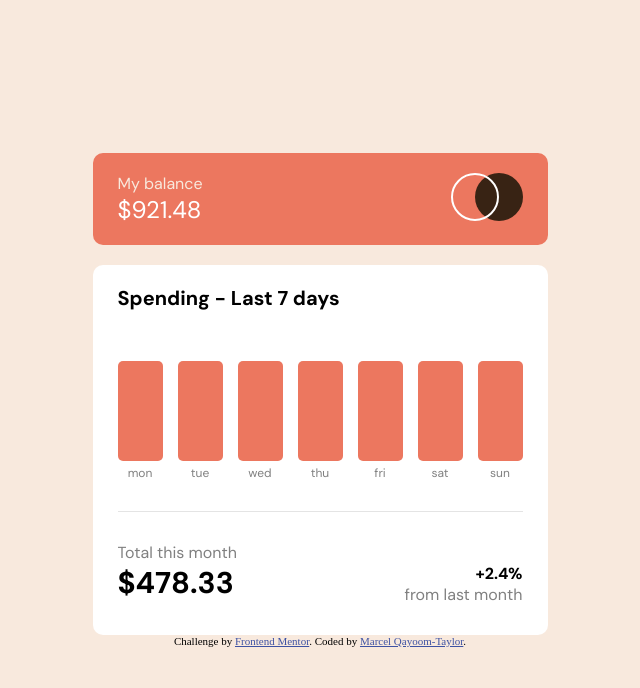
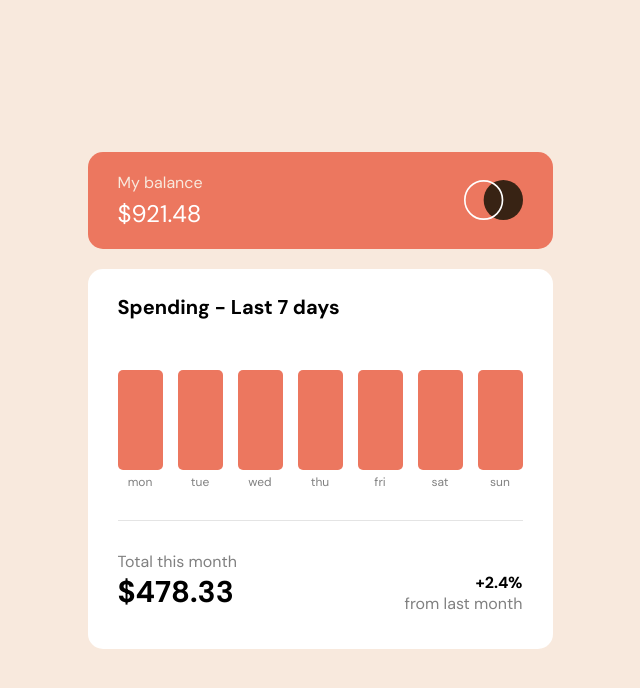
Before and after one commit to marcel-qayoom-taylor/expenses-chart-component, a website with bundled scripts: page index.html in a window 1280 px wide. Shown: the whole page, without its empty margins (320-960 px from the left). Built offline with nearby package versions, Linux system fonts and the light colour scheme.

Commit message:
Padding adjustments

```diff
--- a/css/style.css
+++ b/css/style.css
@@ -26,16 +26,19 @@ body {
 .balanceBar {
   background-color: hsl(10, 79%, 65%);
   width: auto;
-  padding: 20px 25px;
-  border-radius: 10px;
+  padding: 20px 30px;
+  border-radius: 15px;
   color: white;
   display: grid;
   grid-template-columns: auto auto;
-  grid-row: auto auto;
+  grid-template-rows: auto auto;
+  grid-row-gap: 5px;
 }
 
 .balanceBar img{
   grid-row: span 2;
+  width: 30%;
+  align-self: center;
 }
 
 .balanceBar span:first-child {
@@ -48,8 +51,8 @@ body {
 
 .spending {
   background-color: white;
-  padding: 20px 25px;
-  border-radius: 10px;
+  padding: 25px 30px;
+  border-radius: 15px;
 }
 
 .spending > span {
@@ -117,13 +120,3 @@ body {
 .grey {
   color: gray;
 }
-
-.attribution { font-size: 11px; text-align: center; }
-.attribution a { color: hsl(228, 45%, 44%); }
-
-/* // Colors
-// $lightPeach:#f7e8dc;
-// $bloodOrange: #ec755d;
-// $lightBloodOrange: #ff9b87;
-// $darkSkyBlue:#76b4bb;
-// $lightSkyBlue: #b4dfe5; */
--- a/index.html
+++ b/index.html
@@ -39,20 +39,5 @@
       </div>
     </div>
   </div>
-
-
-
-
-
-
-
-
-
-
-
-  <div class="attribution">
-    Challenge by <a href="https://www.frontendmentor.io?ref=challenge" target="_blank">Frontend Mentor</a>.
-    Coded by <a href="#">Marcel Qayoom-Taylor</a>.
-  </div>
 </body>
 </html>
```
